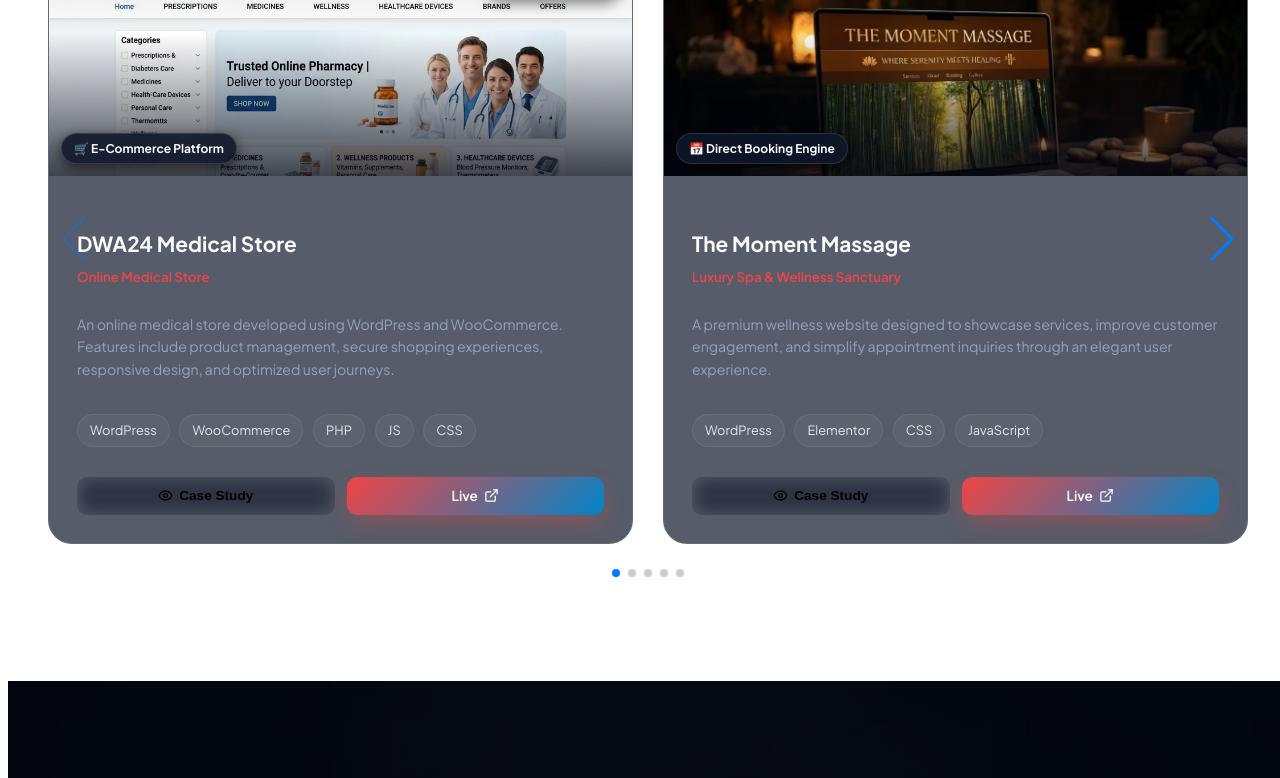
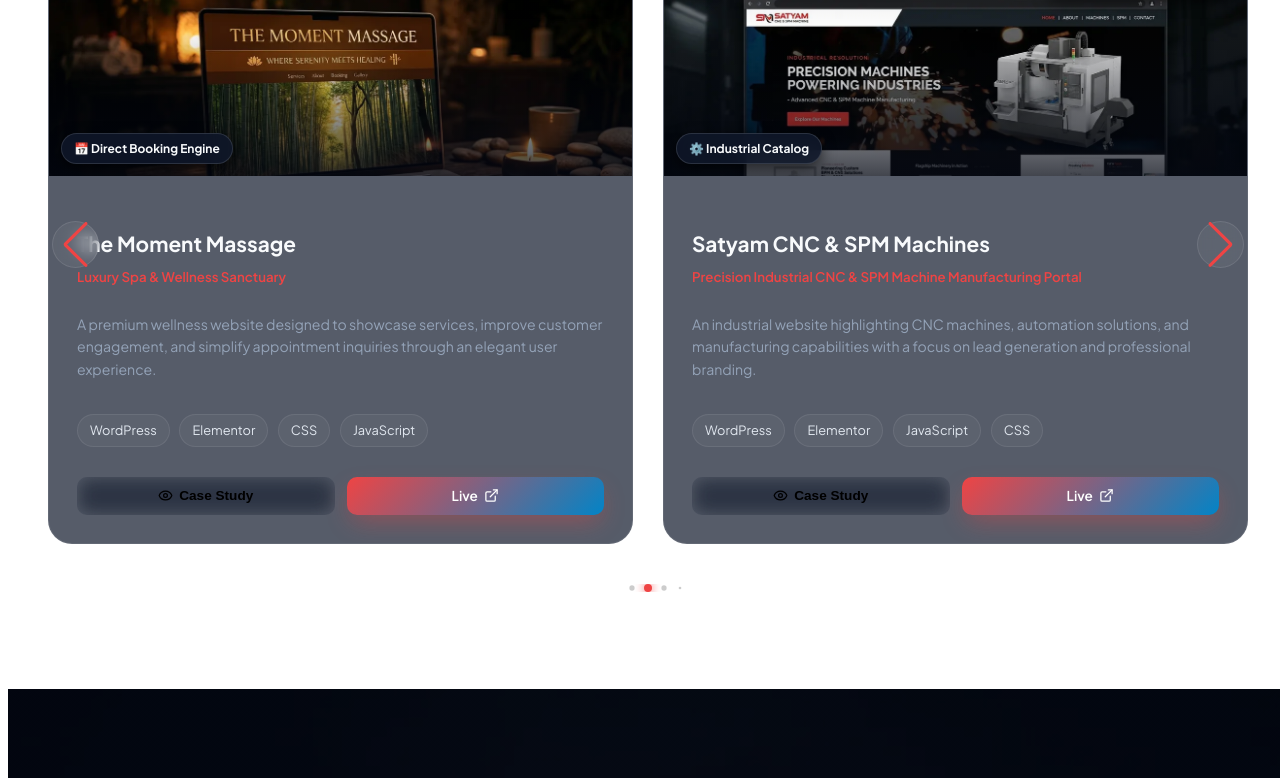
Before and after one commit to parth04102002/portfolio, a React (Vite) app: page / in a window 1280 px wide. Shown: the part 6870-7648 px from the top of the page. Built offline with nearby package versions, Linux system fonts and the light colour scheme.

Commit message:
style: fix hero banner aspect ratio on mobile, beautify swiper slider

```diff
--- a/src/App.jsx
+++ b/src/App.jsx
@@ -540,13 +540,12 @@
           animate={{ opacity: 1, scale: 1, y: 0 }}
           transition={{ duration: 1, ease: [0.16, 1, 0.3, 1] }}
         >
-          <div style={{
+          <div className="hero-banner-image" style={{
             position: 'relative',
             borderRadius: '24px',
             overflow: 'hidden',
             boxShadow: '0 25px 50px -12px rgba(0, 0, 0, 0.5), 0 0 40px rgba(239, 68, 68, 0.2)',
-            border: '1px solid rgba(255,255,255,0.05)',
-            aspectRatio: '1/1'
+            border: '1px solid rgba(255,255,255,0.05)'
           }}>
             <img
               src="./hero_banner.webp"
@@ -1167,15 +1166,21 @@
       </h3>
 
       <Swiper
-        modules={[Pagination, Navigation]}
+        modules={[Pagination, Navigation, Autoplay]}
         spaceBetween={30}
         slidesPerView={1}
+        grabCursor={true}
+        loop={true}
+        autoplay={{
+          delay: 4000,
+          disableOnInteraction: false,
+        }}
         breakpoints={{
           768: { slidesPerView: 2, spaceBetween: 30 }
         }}
         navigation
-        pagination={{ clickable: true }}
-        style={{ paddingBottom: '3rem', paddingTop: '1rem' }}
+        pagination={{ clickable: true, dynamicBullets: true }}
+        style={{ paddingBottom: '3.5rem', paddingTop: '1rem' }}
       >
         {filteredProjects.map((project, cardIdx) => (
           <SwiperSlide key={project.id} style={{ height: 'auto', display: 'flex' }}>
--- a/src/index.css
+++ b/src/index.css
@@ -2387,3 +2387,40 @@
 .material-slide-card:hover {
   transform: translateY(-5px);
 }
+
+/* Hero Banner Responsiveness */
+.hero-banner-image {
+  aspect-ratio: 16/10;
+}
+
+@media (min-width: 992px) {
+  .hero-banner-image {
+    aspect-ratio: 1/1;
+  }
+}
+
+
+/* Swiper Customizations */
+.swiper-button-next, .swiper-button-prev {
+  color: #ef4444 !important;
+  background: rgba(255,255,255,0.05);
+  width: 45px !important;
+  height: 45px !important;
+  border-radius: 50%;
+  backdrop-filter: blur(8px);
+  border: 1px solid rgba(255,255,255,0.1);
+  transition: all 0.3s ease;
+}
+.swiper-button-next:after, .swiper-button-prev:after {
+  font-size: 1.2rem !important;
+  font-weight: bold;
+}
+.swiper-button-next:hover, .swiper-button-prev:hover {
+  background: rgba(239, 68, 68, 0.2);
+  border-color: #ef4444;
+  box-shadow: 0 0 15px rgba(239, 68, 68, 0.4);
+}
+.swiper-pagination-bullet-active {
+  background: #ef4444 !important;
+  box-shadow: 0 0 10px #ef4444;
+}
```
